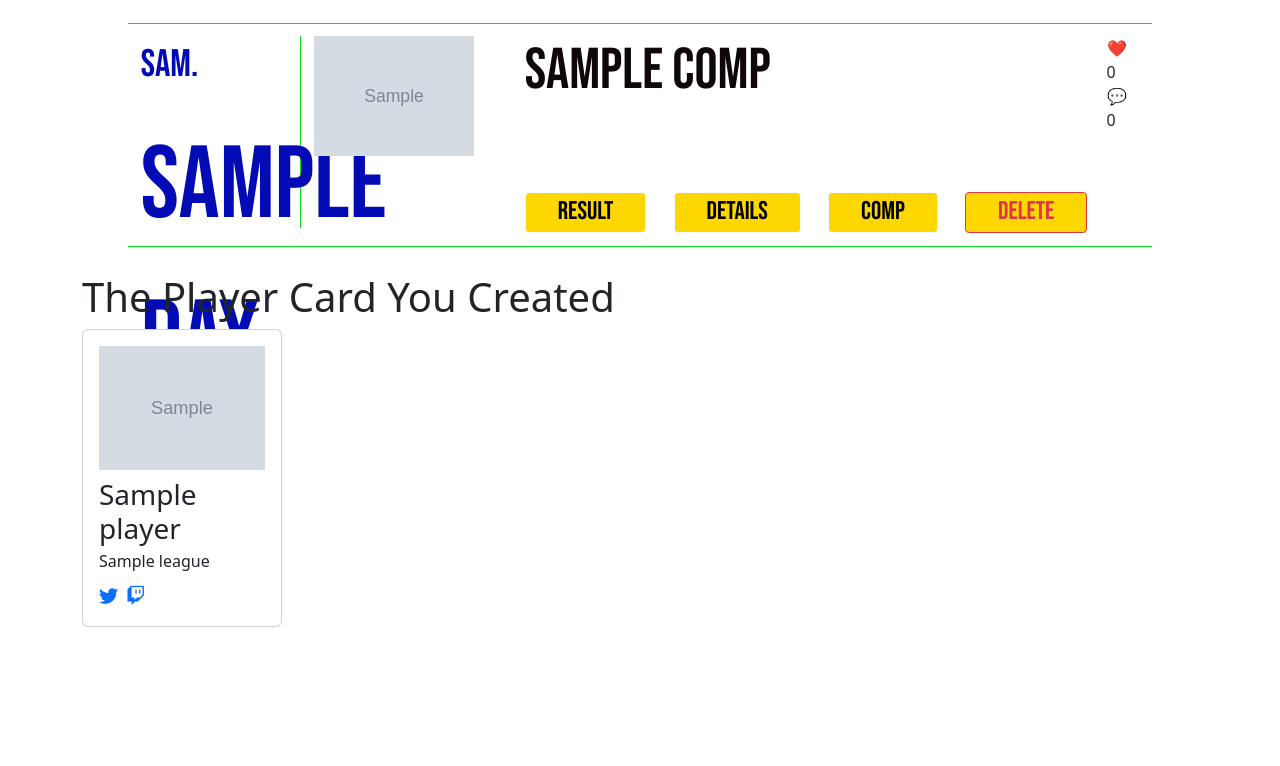
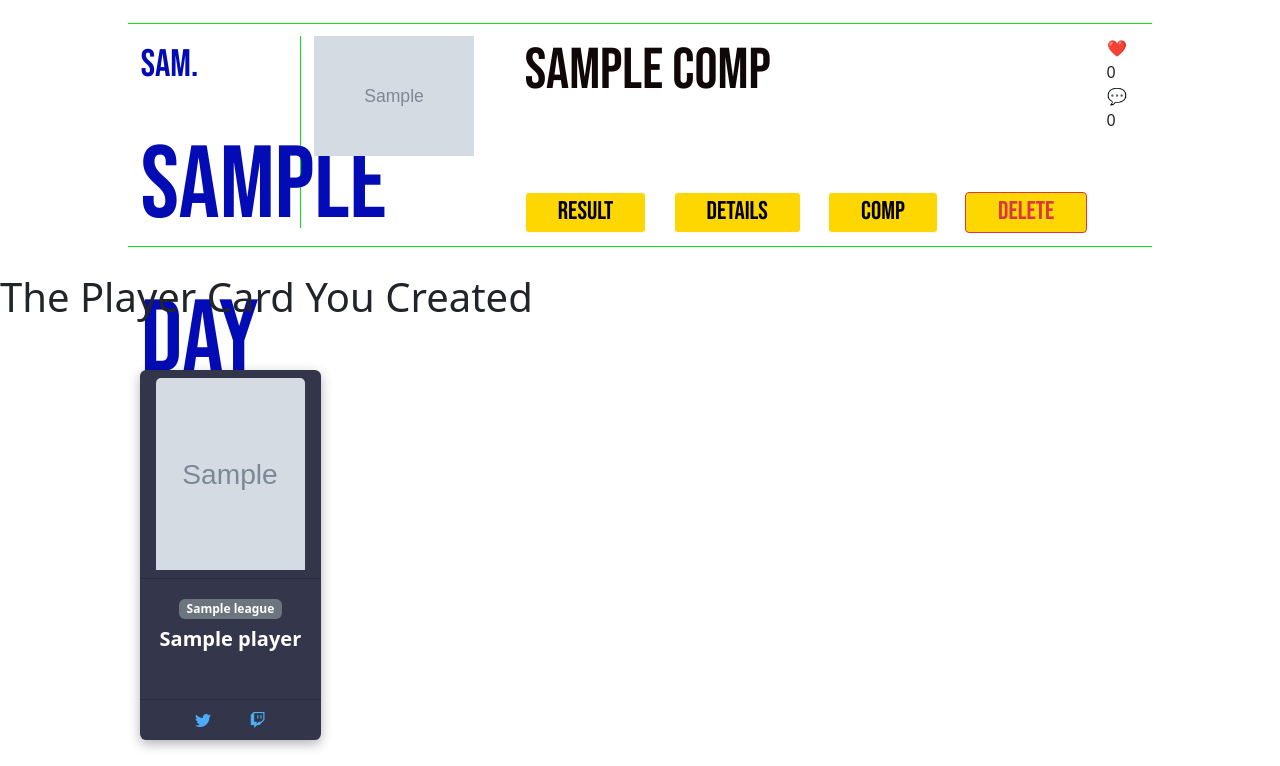
Before and after one commit to inllxy/CITS3403, a Python web app: template app/templates/user_page.html in a window 1280 px wide. Shown: the part 302-1068 px from the top of the page. Before the commit the page ends 929 px from the top, so only its background shows below. Run offline with Jinja, Linux system fonts and the light colour scheme; the template is opened without the code that fills it: most values are stand-ins (such as "Sample title", 1, 10 or a date in 2020); grey boxes marked "Sample" are stand-in pictures.

Commit message:
SF6 Spotlight Beta 2.0.8
- improved the CSS for the competition template

```diff
--- a/app/static/CSS/CompetitionTemplate.css
+++ b/app/static/CSS/CompetitionTemplate.css
@@ -5,6 +5,10 @@
 .date .month,
 .date .day {
   font-family: 'Bebas Neue', sans-serif;
+}
+
+.h1 {
+  text-align: center;
 }
 
 .competition-result-section {
@@ -82,3 +86,52 @@
   height: auto;
   object-fit: contain;
 }
+
+
+/* Player Card Section */
+#playerContainer {
+  max-width: 80vw;
+  margin: 2vw auto;
+}
+
+.card {
+  background-color: #34374c;
+  border: none;
+  border-radius: 0.5vw;
+  box-shadow: 0 4px 12px rgba(0,0,0,0.3);
+  color: #e0e0e0;
+}
+
+.card .card-title {
+  color: #ffffff;
+  font-weight: 600;
+}
+
+.card .card-text {
+  color: #c0c0c0;
+}
+
+.card .card-footer a {
+  color: #4dabf7;
+  transition: color 0.2s;
+}
+.card .card-footer a:hover {
+  color: #1e88e5;
+}
+
+/* Lift card slightly on hover and enhance shadow */
+.player-card:hover {
+  transform: translateY(-5px);
+  box-shadow: 0 8px 16px rgba(0,0,0,0.15);
+}
+
+/* Allow the card body to expand and fill available space */
+.player-card .card-body {
+  flex-grow: 1;
+}
+
+/* Apply uniform adjustments to card images if needed */
+.card-img-top {
+  height: 12rem;
+  object-fit: cover;
+}
--- a/app/templates/user_page.html
+++ b/app/templates/user_page.html
@@ -23,7 +23,7 @@
   {%include 'Navbar_All/UserNavbar.html' %}
 
   <!-- FLASH MESSAGES & COMPETITION CARDS -->
-      <div class="Create_Class">
+
     <h1>The Competitions You Created</h1>
 
     {% for comp in competitions %}
@@ -113,31 +113,64 @@
 
 
   <!-- PLAYERS SECTION -->
-  <div class="container">
+
     <h1>The Player Card You Created</h1>
-    <div class="flex" style="flex-wrap: wrap; gap: 1rem;">
+
     {% for pl in players %}
-        <div class="card private-card" data-owner-id="{{ pl.owner_id }}" style="width: 200px; padding:1rem; position:relative;">
-          <img src="{{ pl.photo_url }}" class="profile-photo" alt="{{ pl.name }}">
-          <h3 style="margin:0.5rem 0 0.25rem;">{{ pl.name }}</h3>
-          <p style="margin:0 0 0.5rem;">{{ pl.league }}</p>
-          <div style="display:flex; gap:0.5rem; font-size:1.2rem;">
+    <div id="playerContainer" class="row row-cols-1 row-cols-sm-2 row-cols-md-3 row-cols-lg-5 g-4">
+      <div class="col" data-owner-id="{{ pl.owner_id }}">
+        <div class="card player-card"
+            data-player-id=""
+            data-bs-toggle="modal"
+            data-bs-target="#playerModal"
+            style="cursor:pointer">
+
+          <div class="card-header">
+            <img class="card-img-top player-img"
+                src="{{ pl.photo_url }}"
+                alt="{{ pl.name }}">
+          </div>
+
+          <div class="card-body text-center">
+            <span class="badge bg-secondary mb-2 player-badge">{{ pl.league }}</span>
+            <h5 class="card-title fw-bold player-name">{{ pl.name }}</h5>
+            <p class="card-text">
+              <span class="event-line1"></span><br>
+              <span class="event-line2"></span>
+            </p>
+          </div>
+
+          <div class="card-footer d-flex justify-content-evenly text-center social-links">
             {% if pl.twitter %}
                 <a href="{{ pl.twitter }}" target="_blank"><span class="bi bi-twitter"></span></a>
               {% endif %}
               {% if pl.twitch %}
                 <a href="{{ pl.twitch }}" target="_blank"><span class="bi bi-twitch"></span></a>
               {% endif %}
-          </div>
-          <div style="position:absolute; top:0.5rem; right:0.5rem;">
-            {% if pl.visibility=='private' %}
-              <span style="font-size:0.8rem; color:#888;">🔒</span>
+              {% if pl.visibility=='shared' %}
+                <span style="font-size:0.8rem; color:#fffbfb;">👥</span>
               {% endif %}
           </div>
         </div>
-      {% endfor %}
       </div>
     </div>
+
+    <div class="modal fade" id="playerModal_{{ loop.index0 }}"
+      tabindex="-1" aria-labelledby="playerLabel_{{ loop.index0 }}" aria-hidden="true">
+      <div class="modal-dialog modal-dialog-centered">
+        <div class="modal-content">
+          <div class="modal-header">
+            <h5 class="modal-title" id="playerLabel_{{ loop.index0 }}">{{ pl.name }}</h5>
+            <button type="button" class="btn-close" data-bs-dismiss="modal"></button>
+          </div>
+          <div class="modal-body text-center">
+
+          </div>
+        </div>
+      </div>
+   </div>
+    {% endfor %}
+
 
   <!-- MODALS -->
   {% include 'users_template.html' %}
```
Lines whose indentation alone changed are shown as unchanged.
